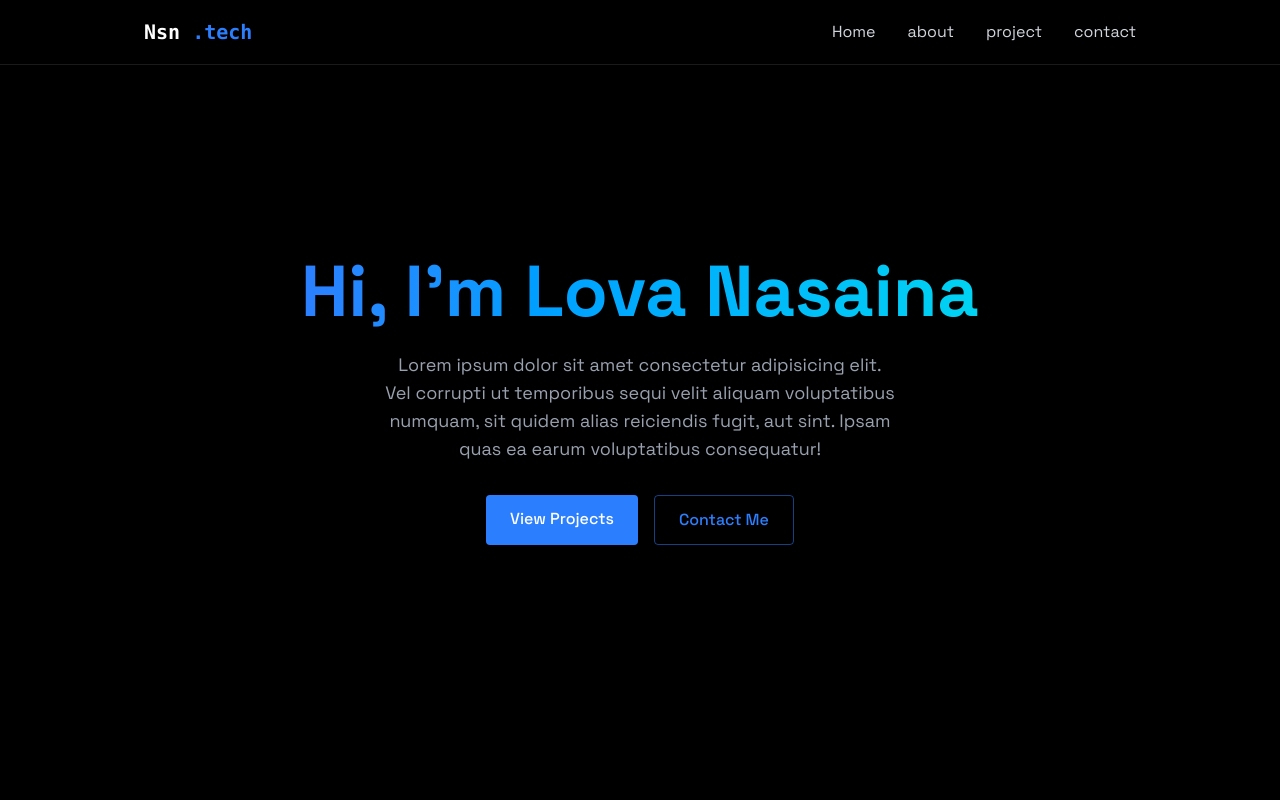
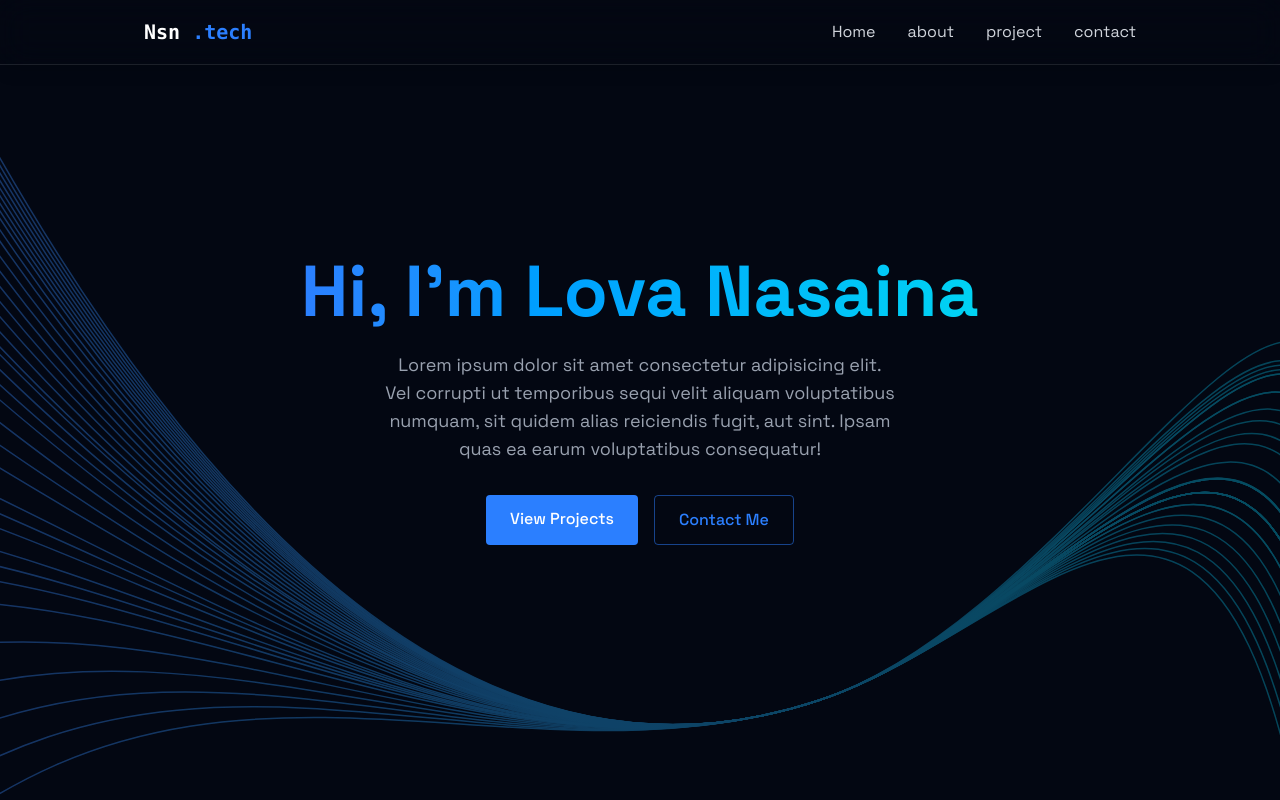
Before and after one commit to Lova-Nasaina/Portfolio, a React (Vite) app: page / in a window 1280 px wide. Shown: the top 800 px of the page. Built offline with nearby package versions, Linux system fonts and the light colour scheme.

Commit message:
Animated font Home page

```diff
--- a/src/App.jsx
+++ b/src/App.jsx
@@ -19,7 +19,7 @@ function App() {
   return (
     <>
       {!isLoaded && <LoadingScreen onComplete={() => setIsLoaded(true)}/>}{" "}
-      <div className={`min-h-screen transition-opacity duration-700 ${isLoaded ? "opacity-100" : "opacity-0"} bg-black text-grey-100`}>
+      <div className={`min-h-screen transition-opacity duration-700 ${isLoaded ? "opacity-100" : "opacity-0"} bg-transparent text-grey-100`}>
           <NavBar menuOpen={menuOpen} setMenuOpen={setMenuOpen}/>
           <MobileMenu menuOpen={menuOpen} setMenuOpen={setMenuOpen}/>
           <Home />
--- a/src/components/sections/Home.jsx
+++ b/src/components/sections/Home.jsx
@@ -2,10 +2,63 @@ import { RevealOnScroll } from "../RevealOnScroll";
 
 export const Home = () => {
     return (
-        <section id="home" className="min-h-screen flex items-center justify-center relative">
+        <section id="home" className="min-h-screen flex items-center justify-center relative overflow-hidden bg-gray-950 text-white">
+            <svg
+              className="absolute inset-0 w-full h-full  opacity-40 animate-pulse"
+              xmlns="http://www.w3.org/2000/svg"
+              preserveAspectRatio="xMidYMid slice"
+              viewBox="0 0 1440 800"
+              aria-hidden="true"
+            >
+              <defs>
+                <linearGradient id="meshGradient" x1="0" x2="1">
+                  <stop offset="0%" stopColor="#3B82F6" stopOpacity="0.9" />
+                  <stop offset="100%" stopColor="#06B6D4" stopOpacity="0.9" />
+                </linearGradient>
+              </defs>
 
+              <g stroke="url(#meshGradient)" strokeWidth="1.5" fill="none">
+                <path d="M0 10 C300 600 600 800 900 700 C1200 600 1440 10 1440 600" />
+                <path d="M0 20 C300 600 600 800 900 700 C1200 600 1440 20 1440 650" />
+                <path d="M0 30 C300 600 600 800 900 700 C1200 600 1440 30 1440 650" />
+                <path d="M0 40 C300 600 600 800 900 700 C1200 600 1440 40 1440 650" />
+                <path d="M0 50 C300 600 600 800 900 700 C1200 600 1440 50 1440 650" />
+                <path d="M0 60 C300 600 600 800 900 700 C1200 600 1440 50 1440 650" />
+                <path d="M0 70 C300 600 600 800 900 700 C1200 600 1440 60 1440 700" />
+                <path d="M0 80 C300 600 600 800 900 700 C1200 600 1440 60 1440 700" />
+                <path d="M0 90 C300 600 600 800 900 700 C1200 600 1440 70 1440 750" />
+                <path d="M0 105 C300 600 600 800 900 700 C1200 600 1440 70 1440 800" />
+                <path d="M0 120 C300 600 600 800 900 700 C1200 600 1440 75 1440 850" />
+                <path d="M0 140 C300 600 600 800 900 700 C1200 600 1440 76 1440 900" />
+                <path d="M0 160 C300 600 600 800 900 700 C1200 600 1440 77 1440 1000" />
+                <path d="M0 180 C300 600 600 800 900 700 C1200 600 1440 78 1440 1100" />
+                <path d="M0 200 C300 600 600 800 900 700 C1200 600 1440 79 1440 1100" />
+                <path d="M0 220 C300 600 600 800 900 700 C1200 600 1440 80 1440 1100" />
+                <path d="M0 240 C300 600 600 800 900 700 C1200 600 1440 80 1440 1100" />
+                <path d="M0 260 C300 600 600 800 900 700 C1200 600 1440 80 1440 1100" />
+                <path d="M0 270 C300 600 600 800 900 700 C1200 600 1440 80 1440 1100" />
+                <path d="M0 290 C300 600 600 800 900 700 C1200 600 1440 80 1440 1100" />
+                <path d="M0 310 C300 600 600 800 900 700 C1200 600 1440 80 1440 1200" />
+                <path d="M0 330 C300 600 600 800 900 700 C1200 600 1440 80 1440 1200" />
+                <path d="M0 360 C300 600 600 800 900 700 C1200 600 1440 80 1440 1200" />
+                <path d="M0 390 C300 600 600 800 900 700 C1200 600 1440 80 1440 1200" />
+                <path d="M0 420 C300 600 600 800 900 700 C1200 600 1440 80 1440 1200" />
+                <path d="M0 460 C300 600 600 800 900 700 C1200 600 1440 80 1440 1200" />
+                <path d="M0 480 C300 600 600 800 900 700 C1200 600 1440 80 1440 1200" />
+                <path d="M0 500 C300 600 600 800 900 700 C1200 600 1440 80 1440 1200" />
+                <path d="M0 530 C300 600 600 800 900 700 C1200 600 1440 80 1440 1200" />
+                <path d="M0 550 C300 600 600 800 900 700 C1200 600 1440 80 1440 1300" />
+                <path d="M0 570 C300 600 600 800 900 700 C1200 600 1440 80 1440 1300" />
+                <path d="M0 600 C300 600 600 800 900 700 C1200 600 1440 80 1440 1400" />
+                <path d="M0 650 C300 600 600 800 900 700 C1200 600 1440 80 1440 1500" />
+                <path d="M0 700 C300 600 600 800 900 700 C1200 600 1440 80 1440 1600" />
+                <path d="M0 750 C300 600 600 800 900 700 C1200 600 1440 80 1440 1700" />
+                <path d="M0 800 C300 600 600 800 900 700 C1200 600 1440 80 1440 1800" />
+                <path d="M0 850 C300 600 600 800 900 700 C1200 600 1440 80 1440 1900" />
+              </g>
+            </svg>
             <RevealOnScroll>
-            <div  className="text-center z-100">
+            <div  className="relative text-center z-100">
                 <h1 className="text-5xl md:text-7xl font-bold mb-6 bg-gradient-to-r from-blue-500 to-cyan-400 bg-clip-text text-transparent leading-right">
                     Hi, I'm Lova Nasaina
                 </h1>
@@ -26,6 +79,8 @@ export const Home = () => {
                 </div>
             </div>
             </RevealOnScroll>
+
+             {/* <div className="absolute inset-0 bg-black/50 pointer-events-none" /> */}
         </section>
      );
 }
--- a/src/index.css
+++ b/src/index.css
@@ -47,3 +47,12 @@ html, body{
     opacity: 1;
     transform: translateY(0);
 }
+
+@keyframes floatMesh {
+  0% { transform: translateY(0px); }
+  50% { transform: translateY(-10px); }
+  100% { transform: translateY(0px); }
+}
+.animate-mesh {
+  animation: floatMesh 10s ease-in-out infinite;
+}
```
